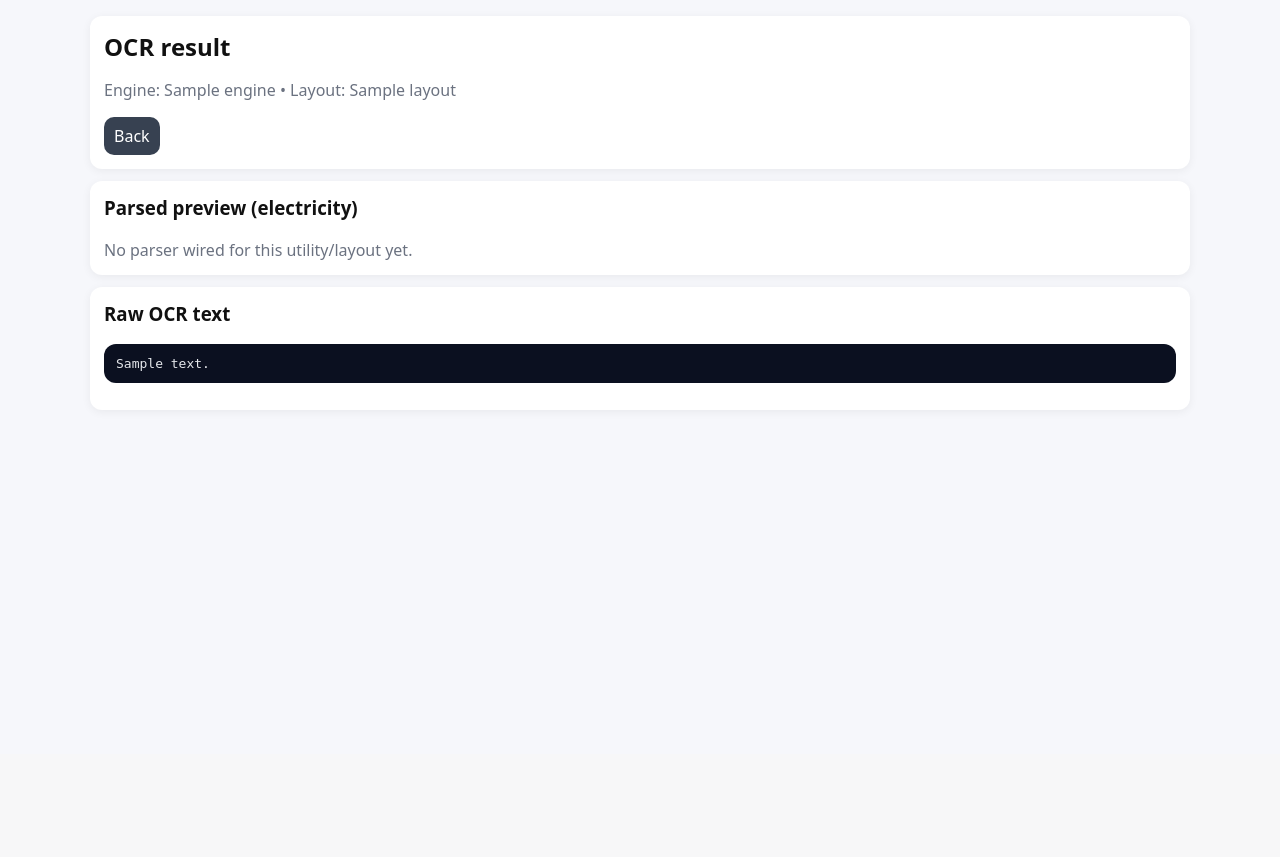
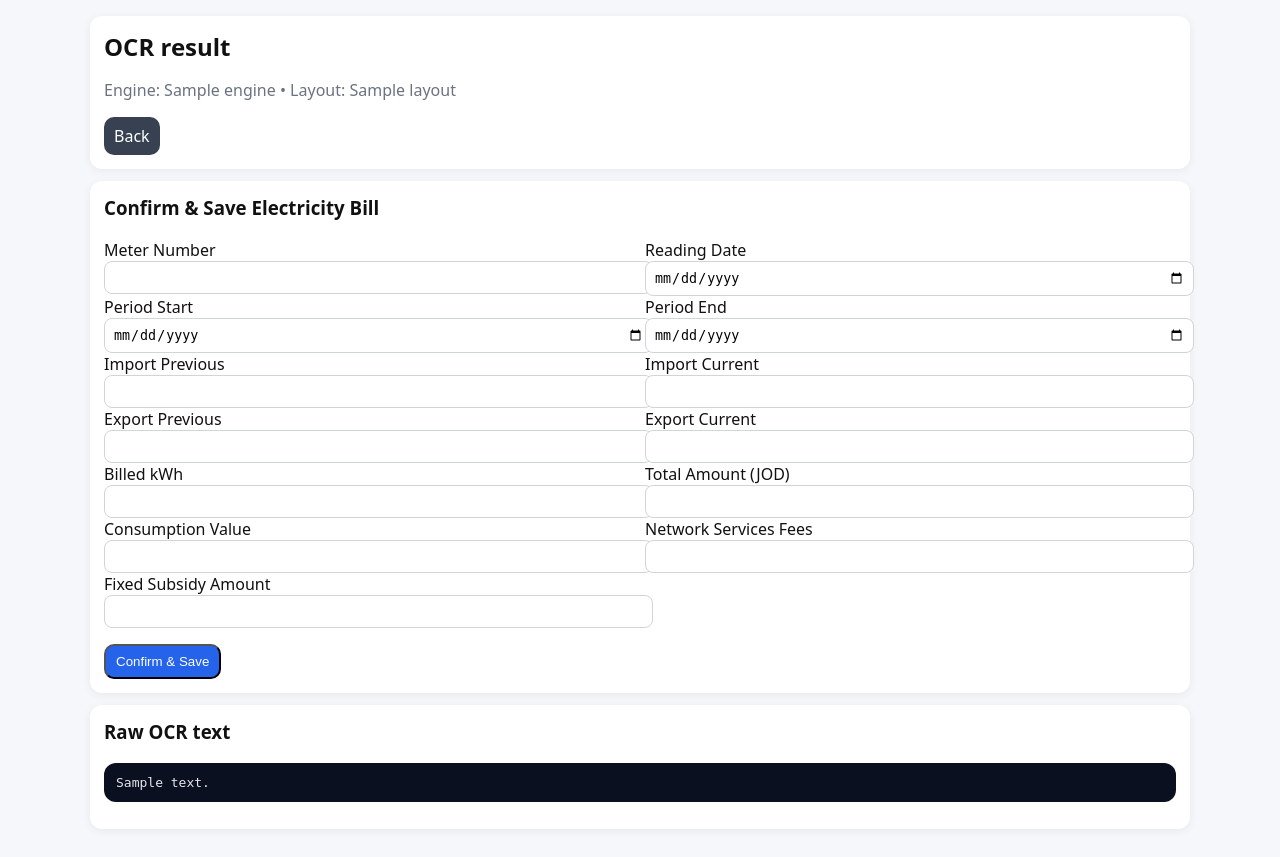
Before and after one commit to RASBR/utility-bills, a Django app: template utility_bills/templates/utility_bills/ocr_result.html in a window 1280 px wide. Shown: the part 46-903 px from the top of the page. Before the commit the page ends 429 px from the top, so only its background shows below. Run offline with Django 3.2, Linux system fonts and the light colour scheme; the template is opened without the code that fills it: most values are stand-ins (such as "Sample title", 1, 10 or a date in 2020).

Commit message:
Implement OCR save pipeline

```diff
--- a/utility_bills/templates/utility_bills/ocr_result.html
+++ b/utility_bills/templates/utility_bills/ocr_result.html
@@ -6,9 +6,120 @@
   <a class="btn secondary" href="{% url 'utility_bills:ocr_upload' %}">Back</a>
 </div>
 
+{% if meter_error %}
+<div class="card" style="background:#fef2f2;border:1px solid #ef4444;">
+  <strong style="color:#dc2626;">Error:</strong> {{ meter_error }}
+  <p style="margin:8px 0 0 0;color:#6b7280;">
+    <a href="{% url 'utility_bills:meter_add' %}">Add a new meter</a> and try again.
+  </p>
+</div>
+{% endif %}
+
+{% if errors %}
+<div class="card" style="background:#fef2f2;border:1px solid #ef4444;">
+  <strong style="color:#dc2626;">Validation errors:</strong>
+  <ul style="margin:8px 0 0 0;">
+    {% for field, field_errors in errors.items %}
+      {% for error in field_errors %}
+        <li>{{ field }}: {{ error }}</li>
+      {% endfor %}
+    {% endfor %}
+  </ul>
+</div>
+{% endif %}
+
+{% if confirm_form %}
+<div class="card">
+  <h3 style="margin-top:0">Confirm & Save Electricity Bill</h3>
+  <form method="post" action="{% url 'utility_bills:ocr_save' %}">
+    {% csrf_token %}
+
+    <div class="row">
+      <div>
+        <label>Meter Number</label>
+        <input type="text" name="meter_number" value="{{ confirm_form.meter_number.value|default:'' }}" required>
+      </div>
+      <div>
+        <label>Reading Date</label>
+        <input type="date" name="reading_date" value="{{ confirm_form.reading_date.value|default:'' }}">
+      </div>
+    </div>
+
+    <div class="row">
+      <div>
+        <label>Period Start</label>
+        <input type="date" name="period_start" value="{{ confirm_form.period_start.value|default:'' }}" required>
+      </div>
+      <div>
+        <label>Period End</label>
+        <input type="date" name="period_end" value="{{ confirm_form.period_end.value|default:'' }}" required>
+      </div>
+    </div>
+
+    <div class="row">
+      <div>
+        <label>Import Previous</label>
+        <input type="number" name="import_previous" value="{{ confirm_form.import_previous.value|default:'' }}" required min="0">
+      </div>
+      <div>
+        <label>Import Current</label>
+        <input type="number" name="import_current" value="{{ confirm_form.import_current.value|default:'' }}" required min="0">
+      </div>
+    </div>
+
+    <div class="row">
+      <div>
+        <label>Export Previous</label>
+        <input type="number" name="export_previous" value="{{ confirm_form.export_previous.value|default:'' }}" min="0">
+      </div>
+      <div>
+        <label>Export Current</label>
+        <input type="number" name="export_current" value="{{ confirm_form.export_current.value|default:'' }}" min="0">
+      </div>
+    </div>
+
+    <div class="row">
+      <div>
+        <label>Billed kWh</label>
+        <input type="number" name="billed_kwh" value="{{ confirm_form.billed_kwh.value|default:'' }}">
+      </div>
+      <div>
+        <label>Total Amount (JOD)</label>
+        <input type="text" name="total_amount" value="{{ confirm_form.total_amount.value|default:'' }}">
+      </div>
+    </div>
+
+    <div class="row">
+      <div>
+        <label>Consumption Value</label>
+        <input type="text" name="consumption_value" value="{{ confirm_form.consumption_value.value|default:'' }}">
+      </div>
+      <div>
+        <label>Network Services Fees</label>
+        <input type="text" name="network_services_fees" value="{{ confirm_form.network_services_fees.value|default:'' }}">
+      </div>
+    </div>
+
+    <div class="row">
+      <div>
+        <label>Fixed Subsidy Amount</label>
+        <input type="text" name="fixed_subsidy_amount" value="{{ confirm_form.fixed_subsidy_amount.value|default:'' }}">
+      </div>
+      <div></div>
+    </div>
+
+    <!-- Hidden OCR metadata -->
+    <input type="hidden" name="ocr_engine" value="{{ confirm_form.ocr_engine.value|default:'' }}">
+    <input type="hidden" name="raw_ocr_text" value="{{ confirm_form.raw_ocr_text.value|default:'' }}">
+
+    <div style="margin-top:16px;">
+      <button type="submit" class="btn">Confirm & Save</button>
+    </div>
+  </form>
+</div>
+{% elif parsed %}
 <div class="card">
   <h3 style="margin-top:0">Parsed preview (electricity)</h3>
-  {% if parsed %}
   <table>
     <tbody>
       <tr><th>Meter</th><td>{{ parsed.meter_number|default:"-" }}</td></tr>
@@ -22,13 +133,18 @@
       <tr><th>Total bill value</th><td>{{ parsed.total_bill_value|default:"-" }}</td></tr>
     </tbody>
   </table>
-  {% else %}
+</div>
+{% else %}
+<div class="card">
+  <h3 style="margin-top:0">Parsed preview</h3>
   <div class="muted">No parser wired for this utility/layout yet.</div>
-  {% endif %}
 </div>
+{% endif %}
 
+{% if ocr_text %}
 <div class="card">
   <h3 style="margin-top:0">Raw OCR text</h3>
   <pre>{{ ocr_text }}</pre>
 </div>
+{% endif %}
 {% endblock %}
--- a/utility_bills/urls.py
+++ b/utility_bills/urls.py
@@ -13,4 +13,5 @@ urlpatterns = [
     path("bills/add/", views.bill_add, name="bill_add"),
     path("bills/<int:bill_id>/", views.bill_detail, name="bill_detail"),
     path("ocr/upload/", views.ocr_upload, name="ocr_upload"),
+    path("ocr/save/", views.ocr_save, name="ocr_save"),
 ]
```
Also changed, not shown: utility_bills/forms.py (+119 -0 lines), utility_bills/views.py (+101 -4 lines).
